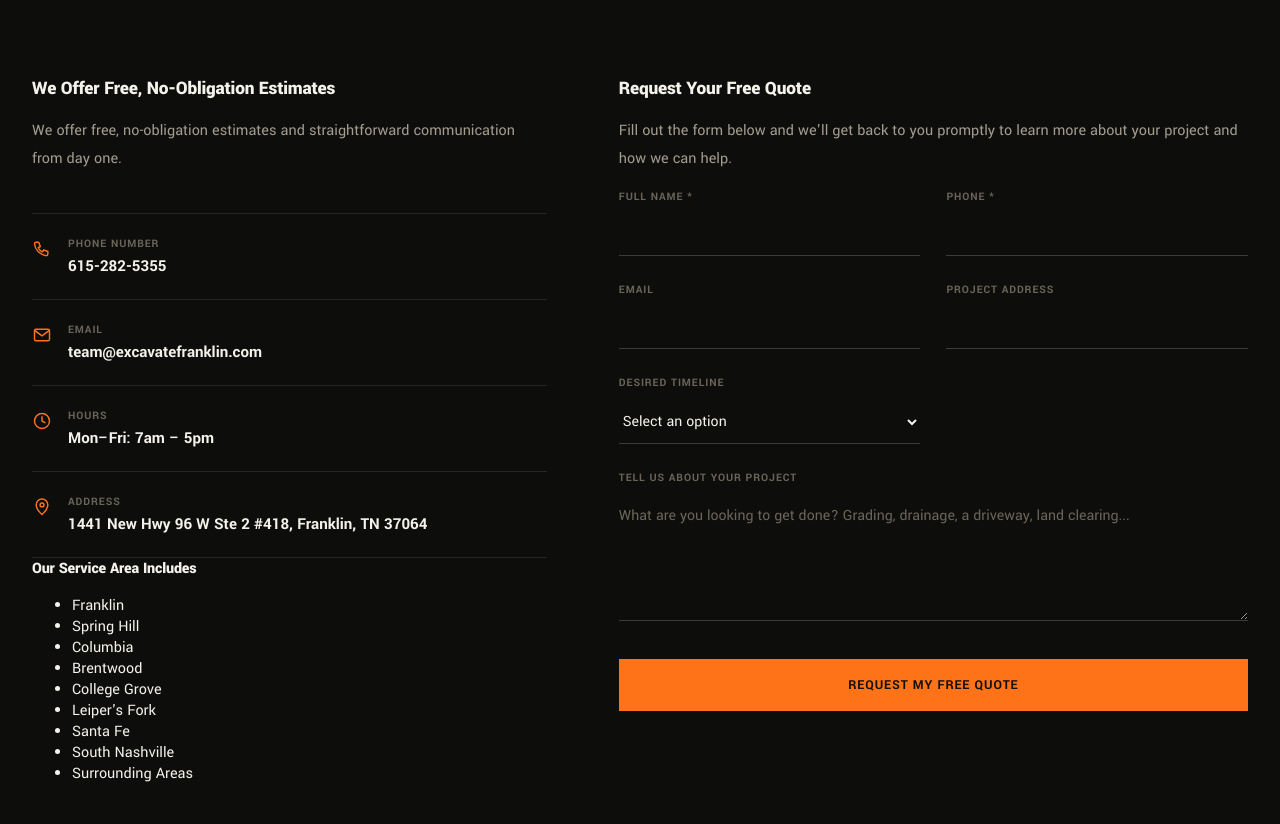
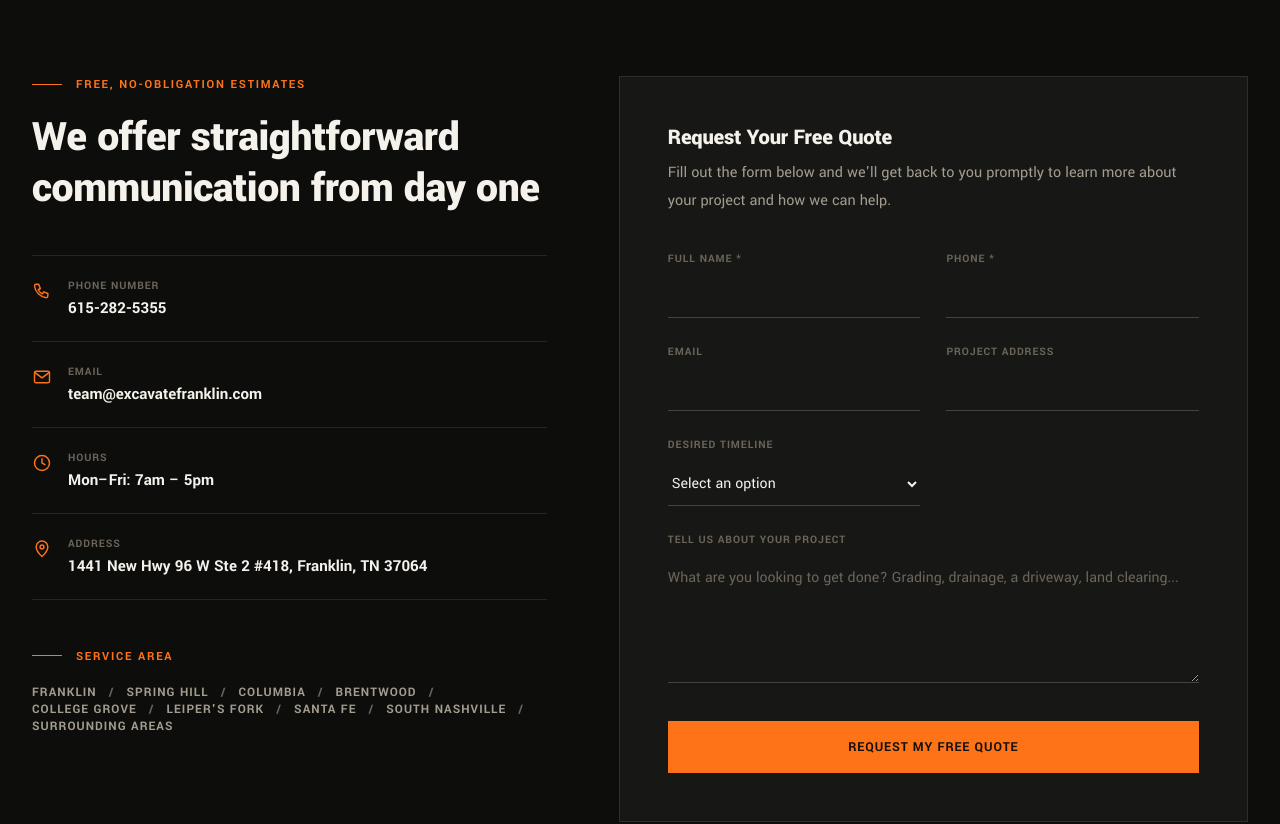
Before and after one commit to brandonfxadmin/franklin-excavation-leads, a Next.js app: page /contact in a window 1280 px wide. Shown: the part 540-1364 px from the top of the page. Built offline with nearby package versions, Linux system fonts and the light colour scheme.

Commit message:
Redesign: rebuild Contact page

```diff
--- a/app/contact/page.tsx
+++ b/app/contact/page.tsx
@@ -25,19 +25,16 @@ export default function ContactPage() {
       <main>
         <PageHero
           kicker="Contact Franklin Excavation"
-          title="Get in Touch for a Free Estimate"
+          title={<>Get in touch for a <em>free</em> estimate</>}
           subtitle="Need expert excavation work? We're ready to help with land clearing, drainage, grading, and more."
           image="/images/hero-about.jpg"
         />
 
-        <section className="section contact-section">
+        <section className="section">
           <div className="section-inner contact-grid">
-            <div className="contact-info">
-              <h2>We Offer Free, No-Obligation Estimates</h2>
-              <p>
-                We offer free, no-obligation estimates and straightforward
-                communication from day one.
-              </p>
+            <div>
+              <span className="section-kicker">Free, No-Obligation Estimates</span>
+              <h2 className="section-title">We offer straightforward communication from day one</h2>
               <ul className="contact-info-list">
                 {CONTACT_ITEMS.map((item) => (
                   <li key={item.label}>
@@ -54,19 +51,21 @@ export default function ContactPage() {
                 ))}
               </ul>
 
-              <div className="service-area-card">
-                <h3>Our Service Area Includes</h3>
-                <ul className="service-area-list">
+              <div style={{ marginTop: 48 }}>
+                <span className="section-kicker">Service Area</span>
+                <div className="slash-list">
                   {SERVICE_AREA.map((area) => (
-                    <li key={area}>{area}</li>
+                    <span className="slash-list-item" key={area}>
+                      {area}
+                    </span>
                   ))}
-                  <li>Surrounding Areas</li>
-                </ul>
+                  <span className="slash-list-item">Surrounding Areas</span>
+                </div>
               </div>
             </div>
 
-            <div className="contact-form-wrap">
-              <h2>Request Your Free Quote</h2>
+            <div className="form-card">
+              <h2 className="section-title">Request Your Free Quote</h2>
               <p>
                 Fill out the form below and we&apos;ll get back to you promptly to
                 learn more about your project and how we can help.
```
